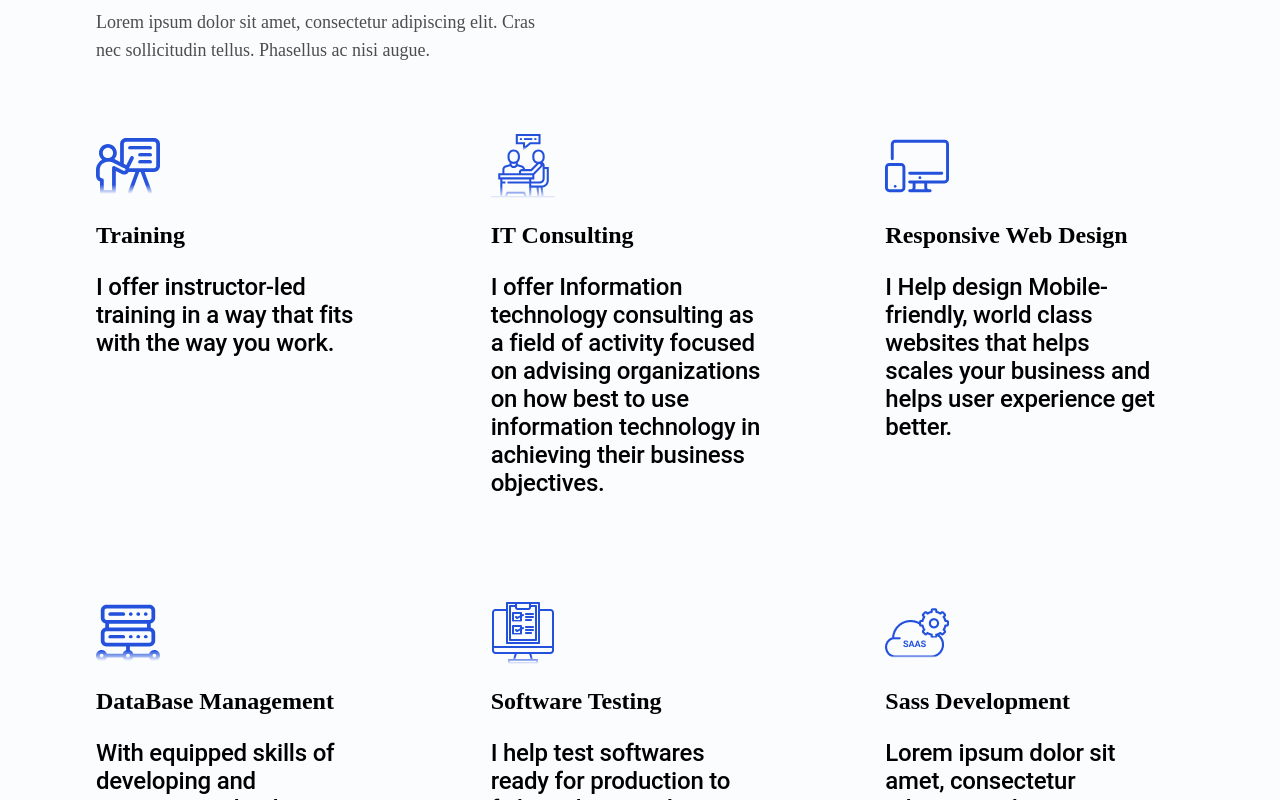
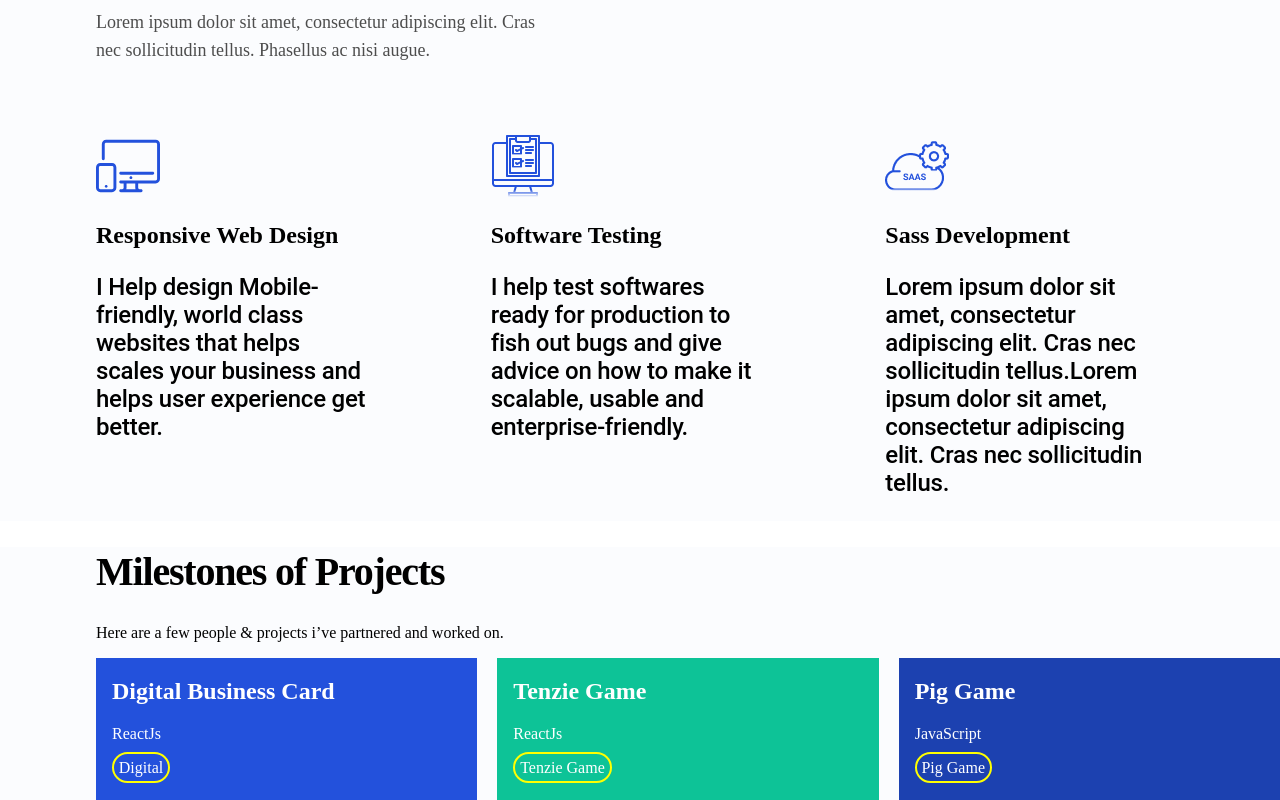
Before and after one commit to SamsonAyodele/portfolio, a React (Create React App) app: page / in a window 1280 px wide. Shown: the part 1940-2740 px from the top of the page. Built offline with nearby package versions, Linux system fonts and the light colour scheme.

Commit message:
modified

```diff
--- a/src/components/Header.js
+++ b/src/components/Header.js
@@ -5,10 +5,10 @@ import About from './About';
 import Skill from './Skill';
 import Service from './Service';
 import ServiceRendered from './ServiceRendered';
-import Presentation from '../assets/presentation1.svg';
-import Consulting from '../assets/consultation1.svg';
+// import Presentation from '../assets/presentation1.svg';
+// import Consulting from '../assets/consultation1.svg';
 import Responsive from '../assets/responsive.svg'
-import Database from '../assets/server 1.svg'
+// import Database from '../assets/server 1.svg'
 import Vector from '../assets/checklist 1.svg'
 import Dev from '../assets/cloud 1.png'
 // import Writing from '../assets/notes 1.png'
@@ -36,22 +36,22 @@ const Header = () => {
          <div id='mainService'>
             <Service />
             <div className='serviced'>
-            <ServiceRendered Pics={Presentation}
+            {/* <ServiceRendered Pics={Presentation}
             Title={'Training'}
             SubTitle={'I offer instructor-led training in a way that fits with the way you work.'}
-            />
-            <ServiceRendered Pics={Consulting}
+            /> */}
+            {/* <ServiceRendered Pics={Consulting}
             Title={'IT Consulting'}
             SubTitle={'I offer Information technology consulting as a field of activity focused on advising organizations on how best to use information technology in achieving their business objectives.'}
-            />
+            /> */}
             <ServiceRendered Pics={Responsive}
             Title={'Responsive Web Design'}
             SubTitle={'I Help design Mobile-friendly, world class websites that helps scales your business and helps user experience get better.'}
             />
-             <ServiceRendered Pics={Database}
+             {/* <ServiceRendered Pics={Database}
             Title={'DataBase Management'}
             SubTitle={'With equipped skills of developing and maintaining databases i could  help develop scalable and optimized databases for your organization.'}
-            />
+            /> */}
             <ServiceRendered Pics={Vector}
             Title={'Software Testing'}
             SubTitle={'I help test softwares ready for production to fish out bugs and give advice on how to make it scalable, usable and enterprise-friendly. '}
--- a/src/components/Skill.js
+++ b/src/components/Skill.js
@@ -36,7 +36,7 @@ const Skill = () => {
             </span>
             <div className='name'>
                 <label for='file'>WORDPRESS</label> <br></br>
-                <progress id="file" value="80" max="100"> 32% </progress>
+                <progress id="file" value="99" max="100"> 32% </progress>
             </div>
         </div>
     </div>
```
